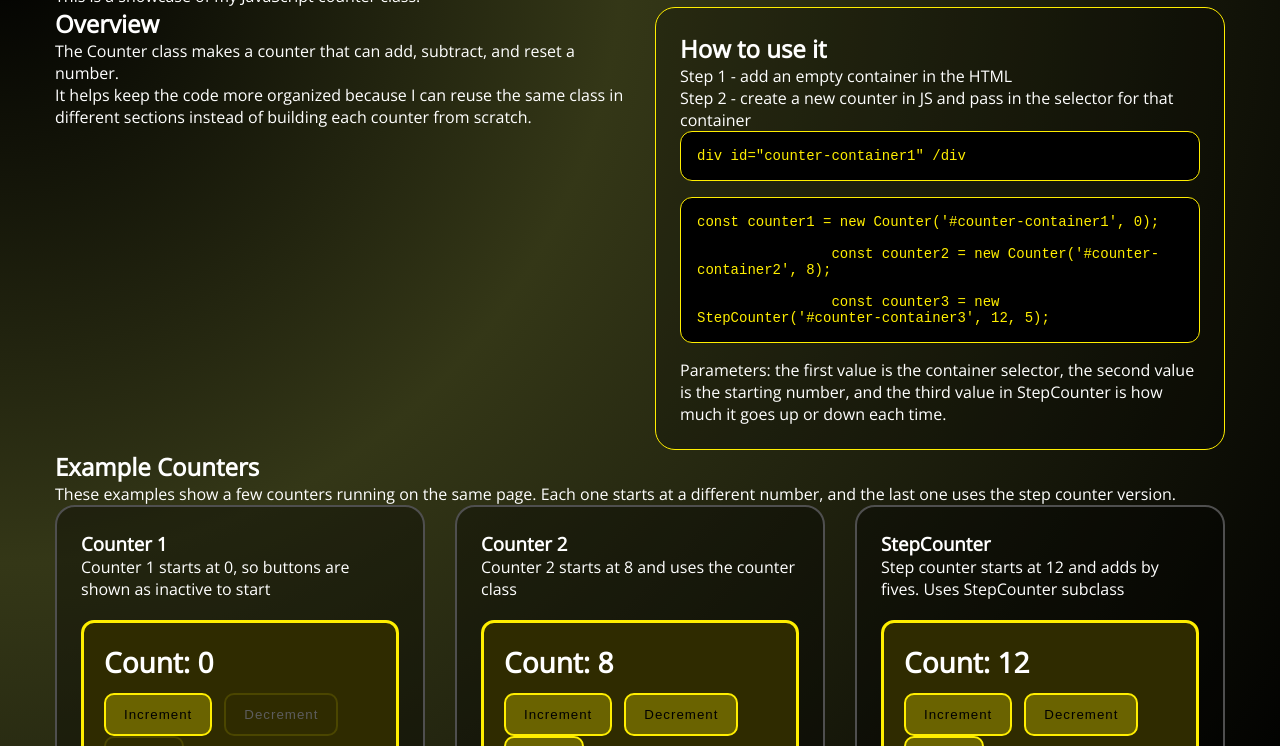
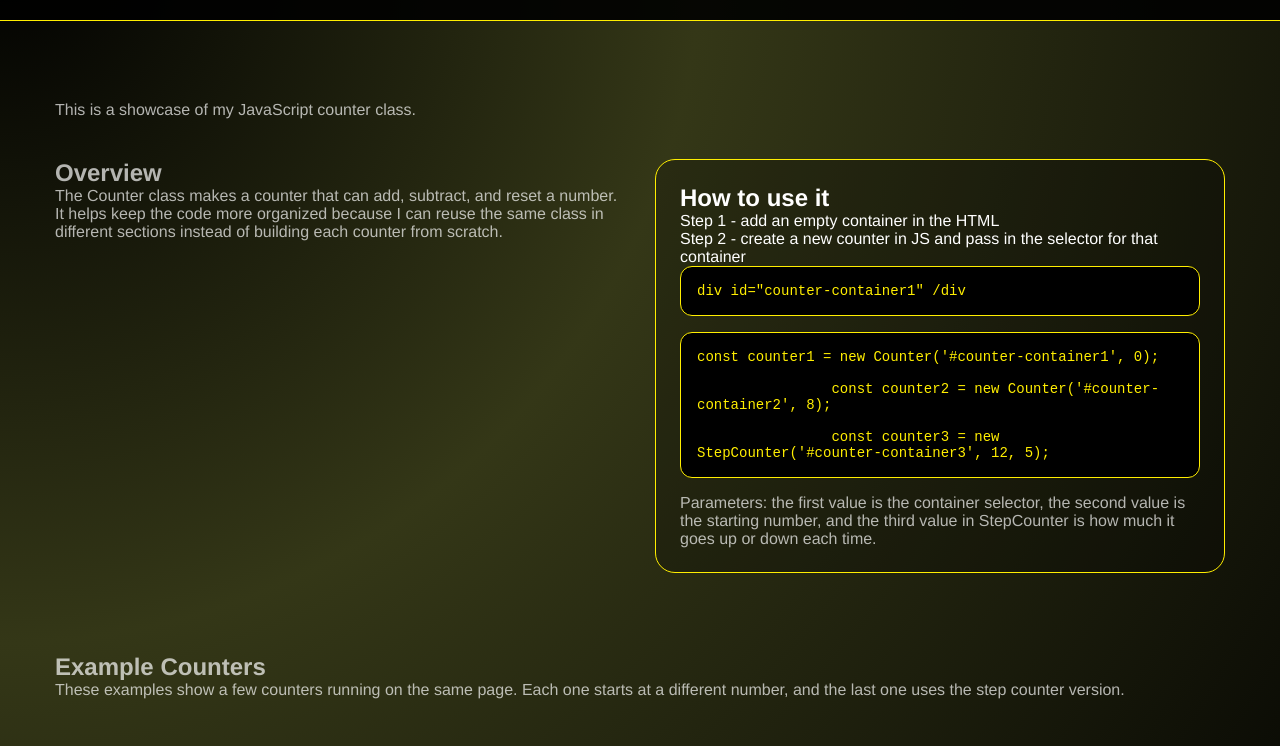
Before and after one commit to liamkuchta/Kuchta_Liam_HW2, a plain HTML site: page index.html in a window 1280 px wide. Shown: the part 59-805 px from the top of the page. Drawn offline with nearby package versions, Linux system fonts and the light colour scheme.

Commit message:
update css - header,home,counter
update css - header,home,counter

```diff
--- a/index.html
+++ b/index.html
@@ -39,7 +39,7 @@
             <p class="sample-code">const counter1 = new Counter('#counter-container1', 0);<br>
                 const counter2 = new Counter('#counter-container2', 8);<br>
                 const counter3 = new StepCounter('#counter-container3', 12, 5);</p>
-            <p>Parameters: the first value is the container selector, the second value is the starting
+            <p id="parameters">Parameters: the first value is the container selector, the second value is the starting
                 number, and the third value in StepCounter is how much it goes up or down each time.
             </p>
         </section>
--- a/sass/components/_counter.scss
+++ b/sass/components/_counter.scss
@@ -10,6 +10,7 @@
   font-size: 28px;
   font-weight: 700;
   margin-bottom: 12px;
+  color: #ffee00;
 }
 
 .counter-button {
--- a/sass/components/_header.scss
+++ b/sass/components/_header.scss
@@ -3,7 +3,8 @@
     background-color: #000000e3;
 
      border-bottom: 1px solid #ffee00;
-
+    margin-bottom: 80px;
+    min-height: 80px;
 }
 
 #title {
--- a/sass/pages/_home.scss
+++ b/sass/pages/_home.scss
@@ -2,7 +2,8 @@ body {
 
 	 background: radial-gradient(circle at top left, #000000 0%, #343717 40%, #000000 100%);
 	color: #ffffff;
-	font-family: "Open Sans", Arial, Helvetica, sans-serif;
+	font-family:  Helvetica;
+	min-height: 1200px;
 }
 
 .info-panel {
@@ -10,7 +11,12 @@ body {
 border: 1px solid #ffee00;
 	padding: 24px;
 	border-radius: 20px;
+	margin-bottom: 80px;
+}
 
+.info-panel1 {
+	margin-bottom: 50px;
+	color: #ffffffaf;
 }
 
 .sample-code {
@@ -32,3 +38,17 @@ border: 2px solid #4f4f4f;
 	padding: 24px;
 	border-radius: 20px;
 }
+
+.example-counters {
+	margin-bottom: 50px;
+	color: #ffffffaf;
+}
+
+.intro-text {
+	margin-bottom: 40px;
+	color: #ffffffaf;
+}
+
+#parameters {
+	color: #ffffffaf;
+}
```
Also changed, not shown: css/main.css, 1 other file.
